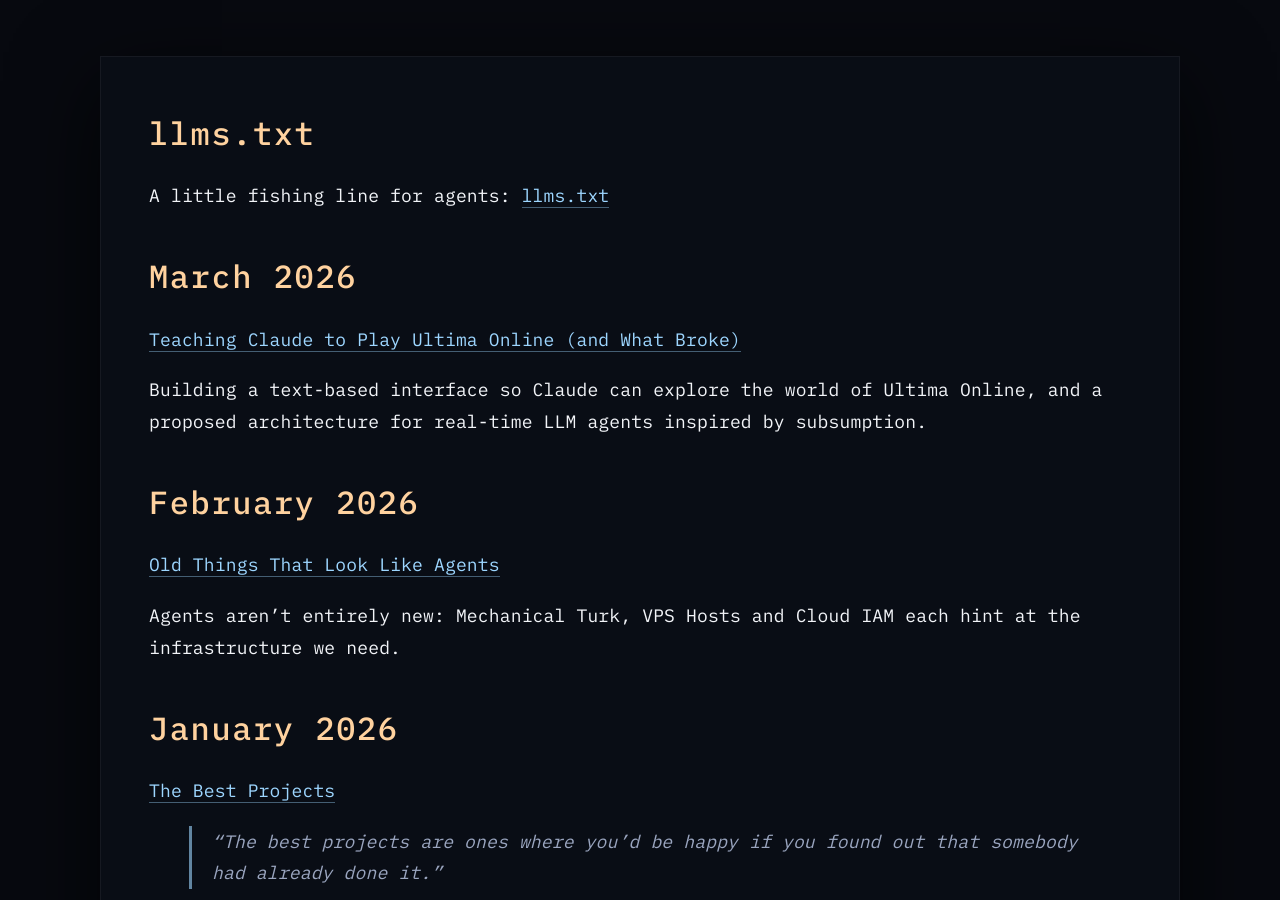
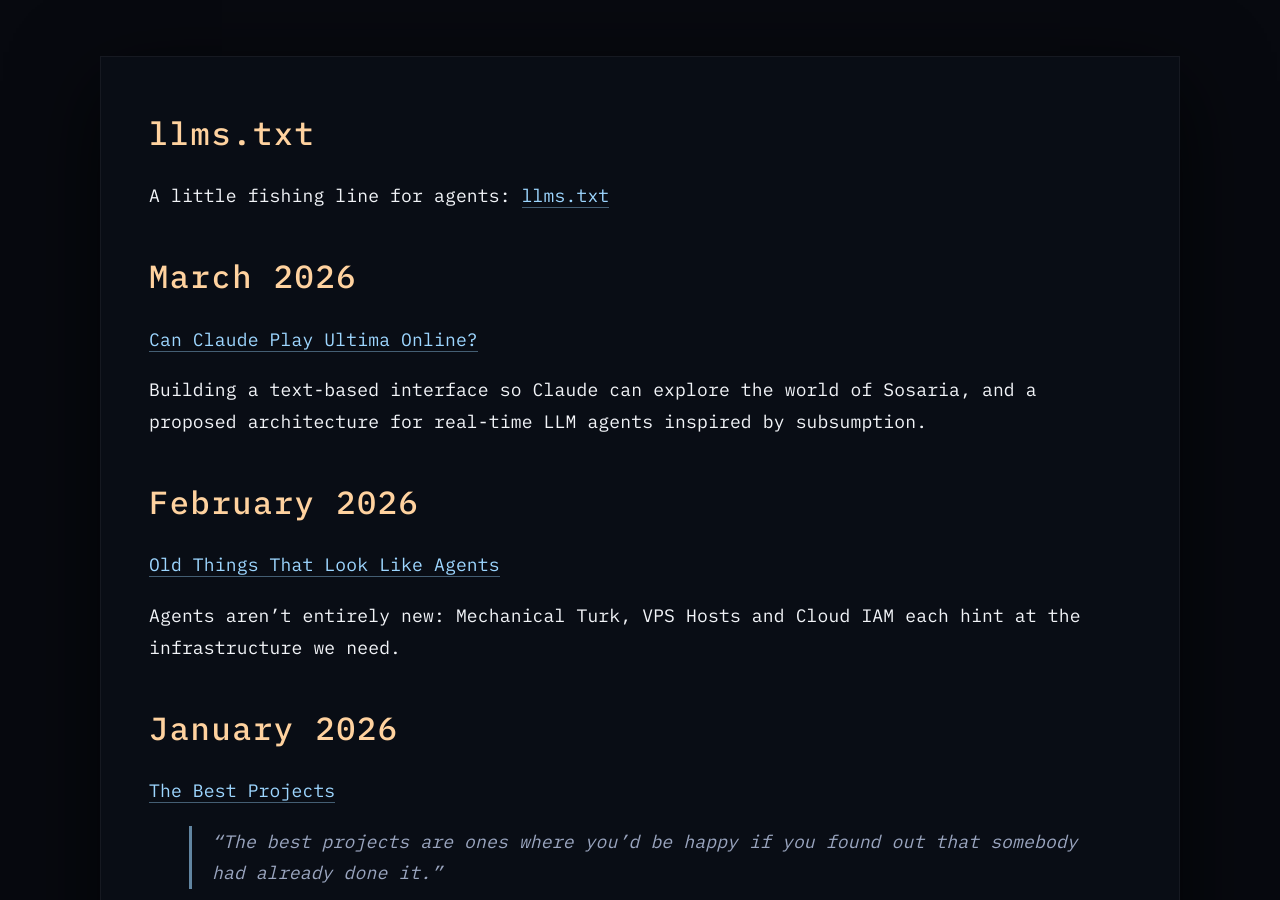
Before and after one commit to usize/blog, a Jekyll site: the page built from index.md, in a window 1280 px wide and 900 px high. Built offline with Jekyll 4.4.1, drawn with Linux system fonts in a browser that asks for light colours.

Commit message:
Better title

```diff
--- a/2026/march/claude-plays-uo.md
+++ b/2026/march/claude-plays-uo.md
@@ -1,9 +1,9 @@
 ---
 layout: default
-title: "Teaching Claude to Play Ultima Online (and What Broke)"
+title: "Can Claude Play Ultima Online?"
 ---
 
-# Teaching Claude to Play Ultima Online (and What Broke)
+# Can Claude Play Ultima Online?
 
 <img src="first-login.gif" alt="Claude commenting on the UI" style="max-width: 720px; width: 100%;">
 
```
Also changed, not shown: README.md, 3 other files.
